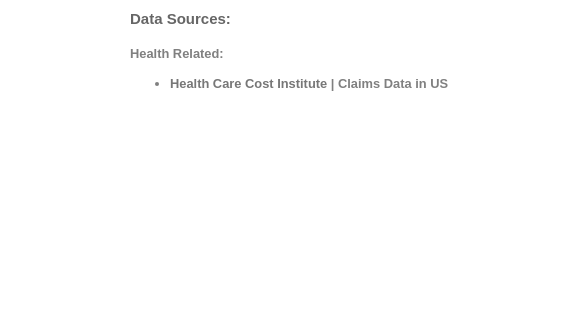
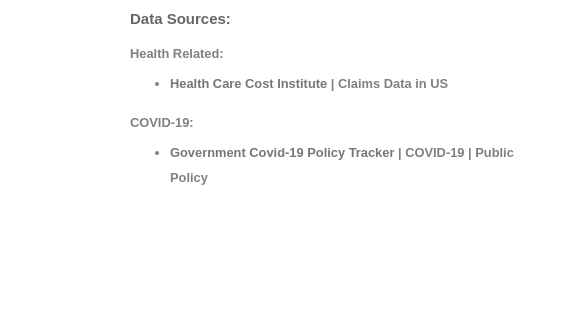
Before and after one commit to wef216/wef2162.github.io, a plain HTML site: page source.html in a window 1280 px wide. Shown: the part 251-568 px from the top of the page, 526-1098 px from the left. Drawn offline with Linux system fonts and the light colour scheme.

Commit message:
add data covid-19 data source

```diff
--- a/source.html
+++ b/source.html
@@ -85,6 +85,14 @@
                     </ul>
                 </p>
 
+
+                <p class = "paperinfo"> COVID-19:
+                    <ul style = "margin-left:40px; font-size: 90%; font-weight:600; color:grey">
+                        <li> <a class = "format", target = "_blank", href = "https://github.com/OxCGRT/covid-policy-tracker"> Government Covid-19 Policy Tracker  </a> | COVID-19 | Public Policy </li>
+
+                    </ul>
+                </p>
+
             </div>
 
     </div>
```
